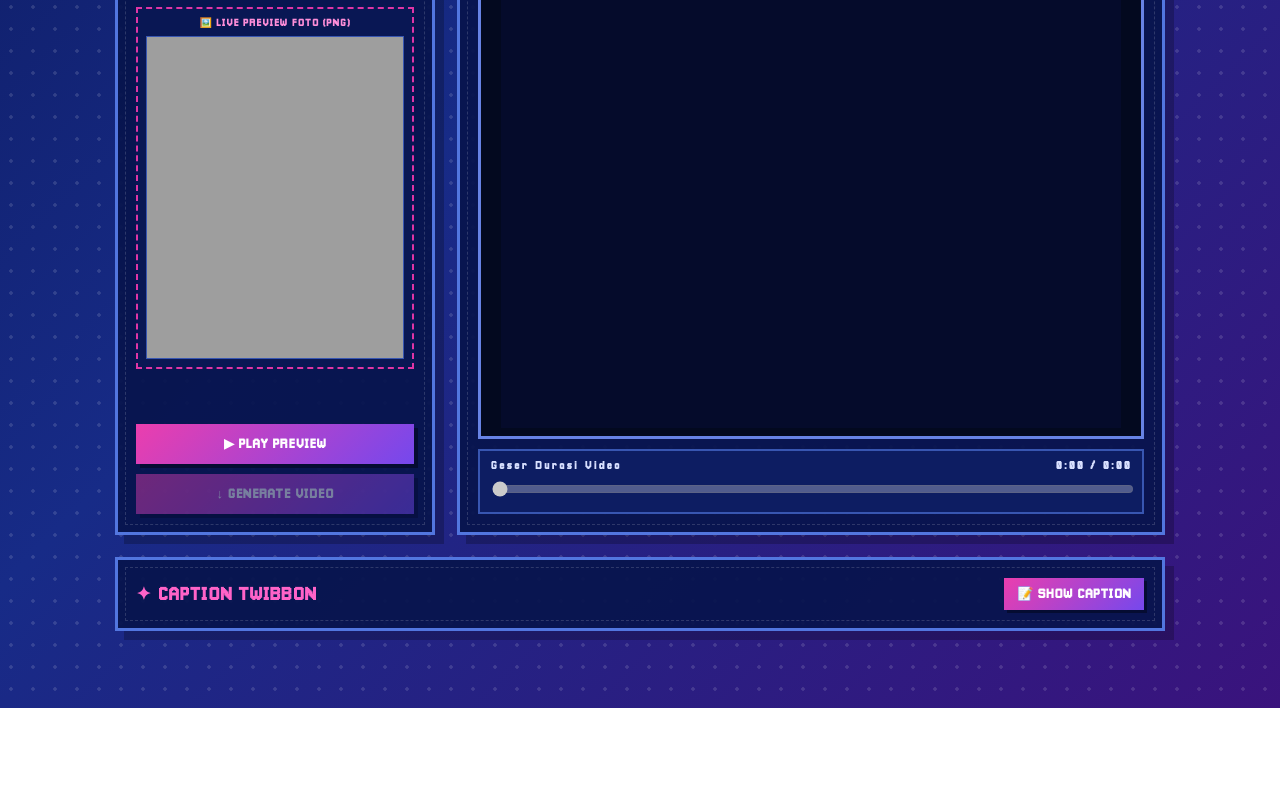
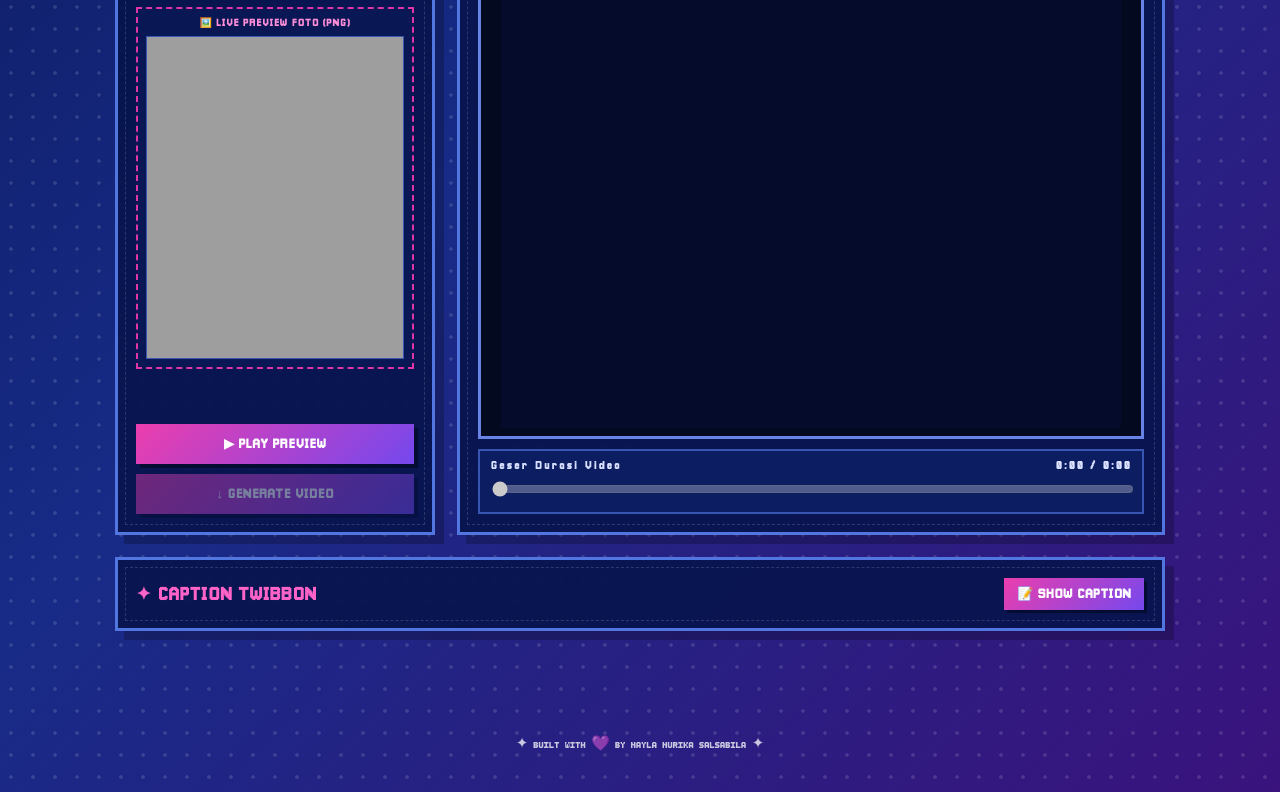
Before and after one commit to AndiMardiansa/twibbon-menarik, a plain HTML site: page index.html in a window 1280 px wide. Shown: the part 928-1720 px from the top of the page. Before the commit the page ends 1636 px from the top, so only its background shows below. Drawn offline with Linux system fonts and the light colour scheme.

Commit message:
add readme and add name build by

```diff
--- a/index.html
+++ b/index.html
@@ -49,6 +49,16 @@
             )
             0 0/22px 22px,
           linear-gradient(135deg, #08134d, #172b87 52%, #3a137d);
+      }
+      .site-footer {
+        text-align: center;
+        padding: 26px 16px 40px;
+        font-family: "SmallBoldPixel7", monospace, sans-serif;
+        color: rgba(255, 255, 255, 0.75);
+      }
+      .site-footer p {
+        margin: 0;
+        font-size: 15px;
       }
       header {
         height: 60px;
@@ -859,6 +869,10 @@
       </div>
     </main>
 
+    <footer class="site-footer">
+      <p>✦ Built with 💜 by Nayla Nurika Salsabila ✦</p>
+    </footer>
+
     <video
       id="twibbonVideo"
       playsinline
```
Also changed, not shown: README.txt.
